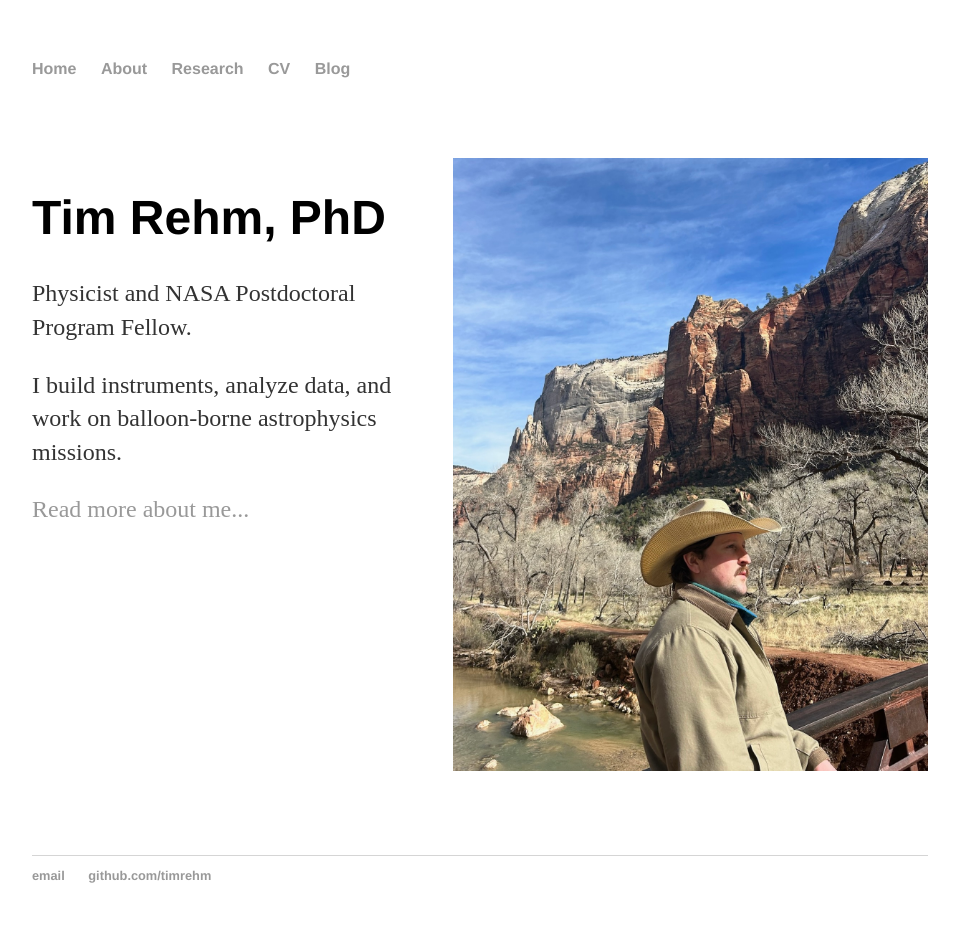
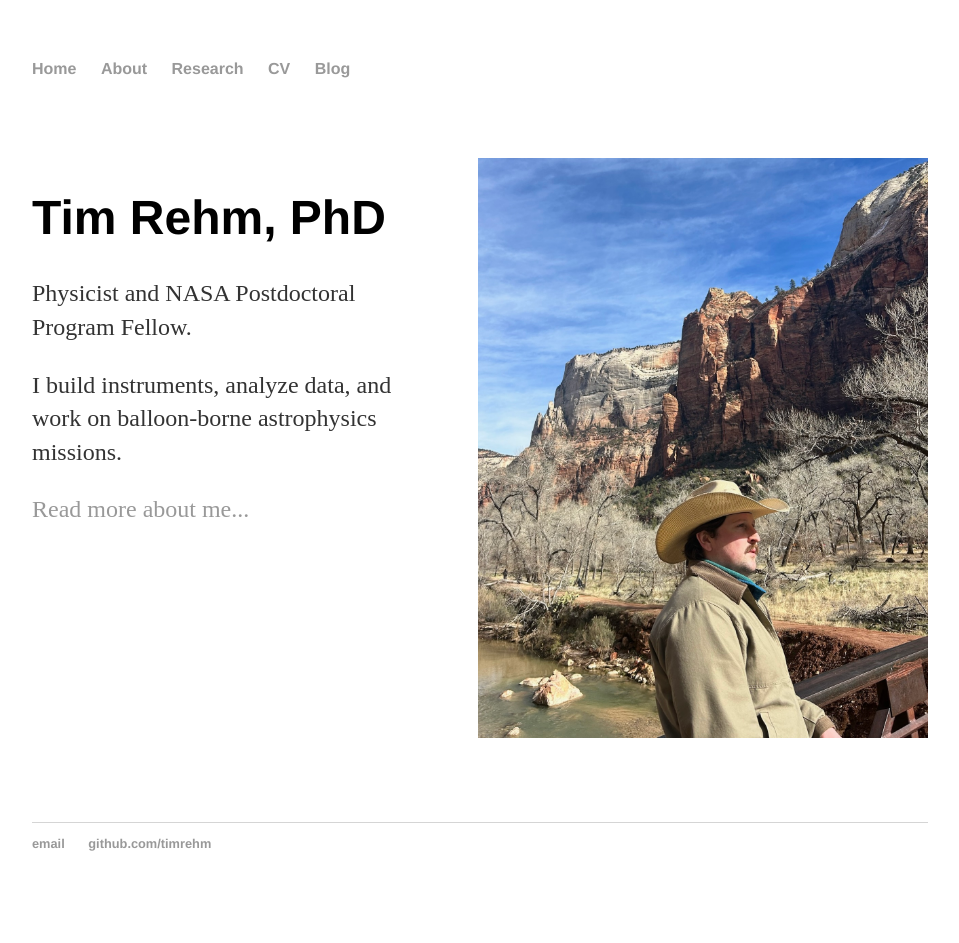
Before and after one commit to timrehm/timrehm.github.io, a Jekyll site: the page built from index.html, in a window 1280 px wide. Shown: the whole page, without its empty margins (160-1119 px from the left). Built offline with Jekyll 4.4.1, drawn with Linux system fonts in a browser that asks for light colours; after the commit the page ends 911 px from its top, so only the background shows below that.

Commit message:
Update index.html

```diff
--- a/index.html
+++ b/index.html
@@ -15,6 +15,6 @@
   </div>
 
   <div class="image">
-    <img src="/img/MeInCowboyHat.jpeg" alt="Tim Rehm" width=475>
+    <img src="/img/MeInCowboyHat.jpeg" alt="Tim Rehm" width=450>
   </div>
 </div>
```
